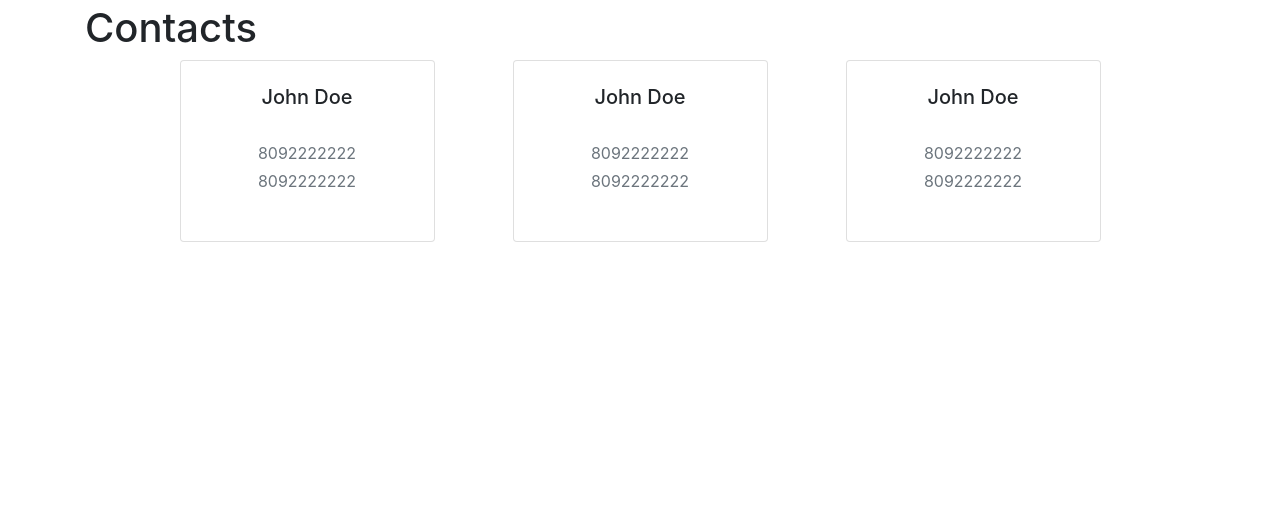
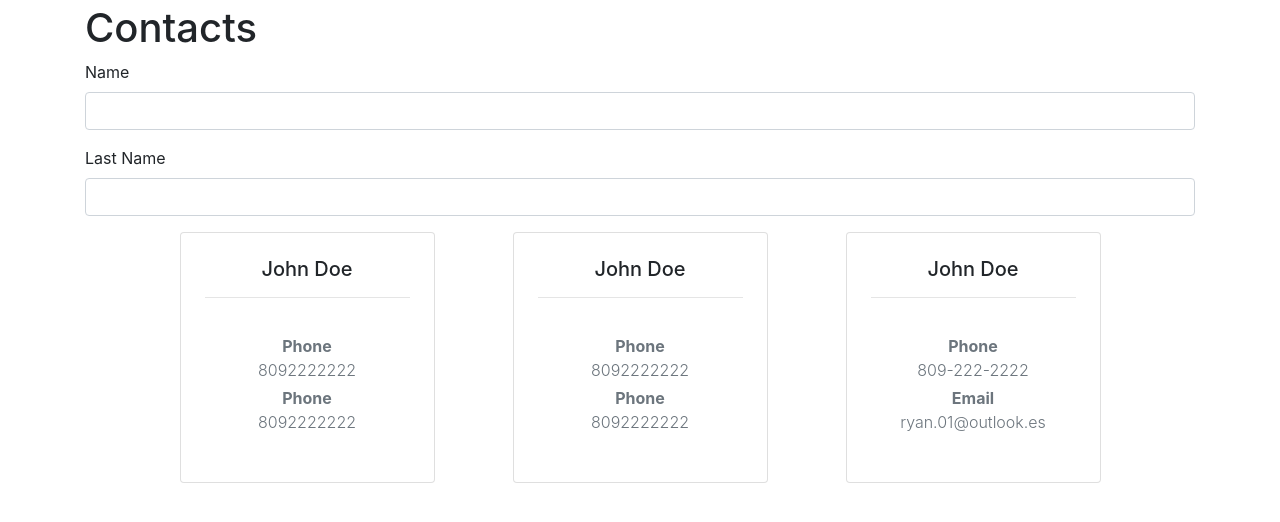
Before and after one commit to brya0196/Contact, an Angular app: page / in a window 1280 px wide. Shown: the top 522 px of the page. Built offline with nearby package versions, Linux system fonts and the light colour scheme.

Commit message:
added enum for contact types

```diff
--- a/src/app/app.component.html
+++ b/src/app/app.component.html
@@ -1,4 +1,6 @@
 <h1>Contacts</h1>
+
+<app-contact-form></app-contact-form>
 
 <div class="row justify-content-center">
   <app-contact-card class="col-3 mx-4" *ngFor="let contactInfo of contactsInfo" [contactInfo]="contactInfo"></app-contact-card>
--- a/src/app/app.component.ts
+++ b/src/app/app.component.ts
@@ -13,7 +13,11 @@ export class AppComponent {
   contactsInfo: Array<Icontactinfo>
 
   constructor(private contactService: ContactService) {
-    this.contactService.getContact().subscribe(data => {
+    this.getContacts();
+  }
+
+  getContacts() {
+    this.contactService.getContacts().subscribe(data => {
       this.contactsInfo = [...data];
     });
   }
--- a/src/app/contact-card/contact-card.component.html
+++ b/src/app/contact-card/contact-card.component.html
@@ -1,9 +1,12 @@
 <div class="p-1 card" id="contact-card">
   <div class="card-body text-center">
     <h5 class="card-title">{{ contactInfo.name }} {{ contactInfo.lastname }}</h5>
-
+    <hr>
     <div class="card-body">
-      <p *ngFor="let contact of contactInfo.contacts" class="text-muted mb-1">{{ contact.contact }}</p>
+      <div *ngFor="let contact of contactInfo.contacts" class="text-muted mb-1">
+        <p class="font-weight-bold m-0">{{ setContactType(contact.contactType) }}</p>
+        <p class="font-weight-light m-0">{{ contact.contact }}</p>
+      </div>
     </div>
   </div>
 </div>
--- a/src/app/contact-card/contact-card.component.ts
+++ b/src/app/contact-card/contact-card.component.ts
@@ -1,5 +1,6 @@
 import { Component, OnInit, Input } from '@angular/core';
 import { Icontactinfo } from '../interfaces/icontactinfo';
+import { ContactType } from '../enums/contact-type.enum';
 
 @Component({
   selector: 'app-contact-card',
@@ -17,4 +18,8 @@ export class ContactCardComponent implements OnInit {
     console.log(this.contactInfo);
   }
 
+  setContactType(type) {
+    return ContactType[type];
+  }
+
 }
--- a/src/app/contact-form/contact-form.component.html
+++ b/src/app/contact-form/contact-form.component.html
@@ -1,3 +1,13 @@
-<p>
-  contact-form works!
-</p>
+<form>
+  <div class="row">
+    <div class="form-group col-12">
+      <label>Name</label>
+      <input type="text" class="form-control" />
+    </div>
+
+    <div class="form-group col-12">
+      <label>Last Name</label>
+      <input type="text" class="form-control" />
+    </div>
+  </div>
+</form>
--- /dev/null
+++ b/src/app/enums/contact-type.enum.ts
@@ -0,0 +1,6 @@
+export enum ContactType {
+    Phone = 1,
+    Cellphone,
+    Email,
+    WebPage
+}
--- a/src/app/services/contact.service.ts
+++ b/src/app/services/contact.service.ts
@@ -9,7 +9,7 @@ import { IContact } from '../interfaces/icontact';
 export class ContactService {
   constructor(private http: HttpClient) {}
 
-  public getContact(): Observable<any> {
+  public getContacts(): Observable<any> {
     return this.http.get("assets/contact-api.json");
   }
 }
--- a/src/assets/contact-api.json
+++ b/src/assets/contact-api.json
@@ -32,12 +32,12 @@
         "lastname": "Doe",
         "contacts": [
             {
-                "contact": "8092222222",
+                "contact": "809-222-2222",
                 "contactType": 1
             },
             {
-                "contact": "8092222222",
-                "contactType": 1
+                "contact": "ryan.01@outlook.es",
+                "contactType": 3
             }
         ]
     }
```
Also changed, not shown: src/app/contact-form/contact-form.component.ts (line endings or trailing spaces).
